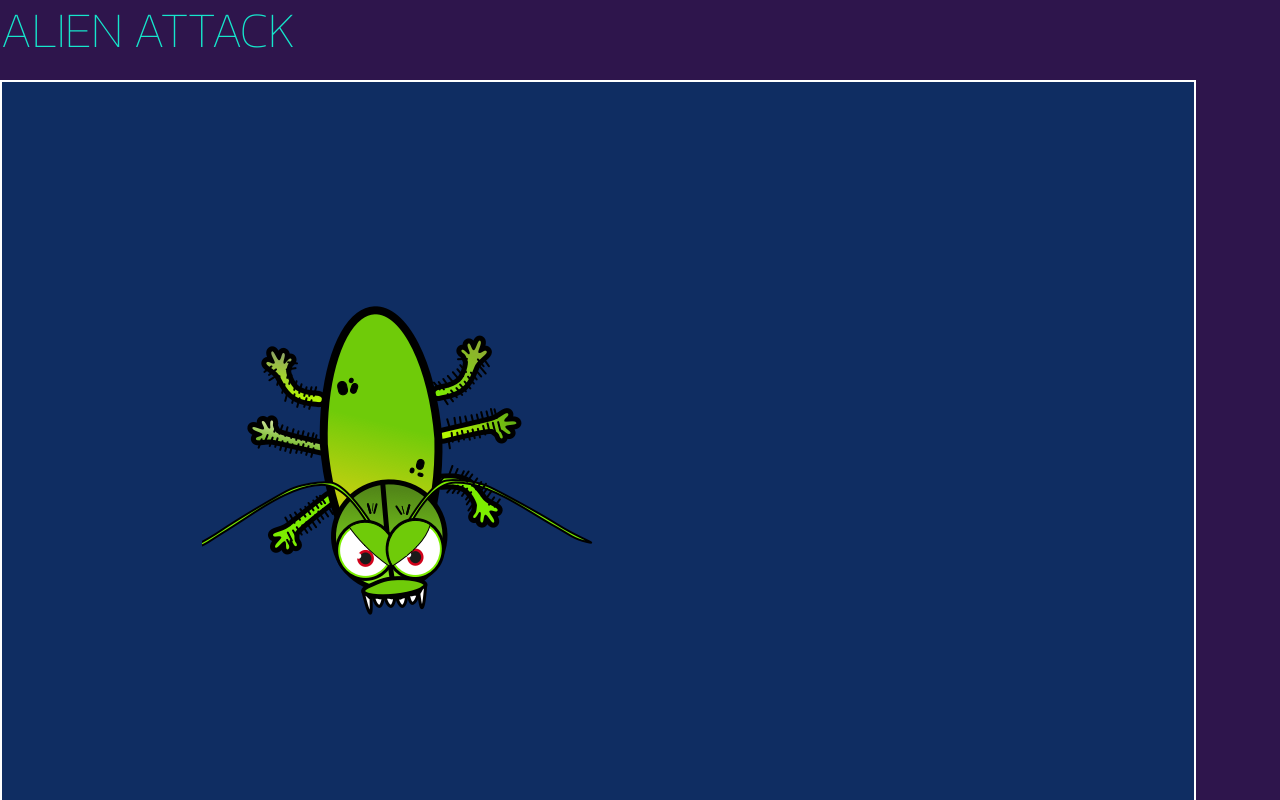
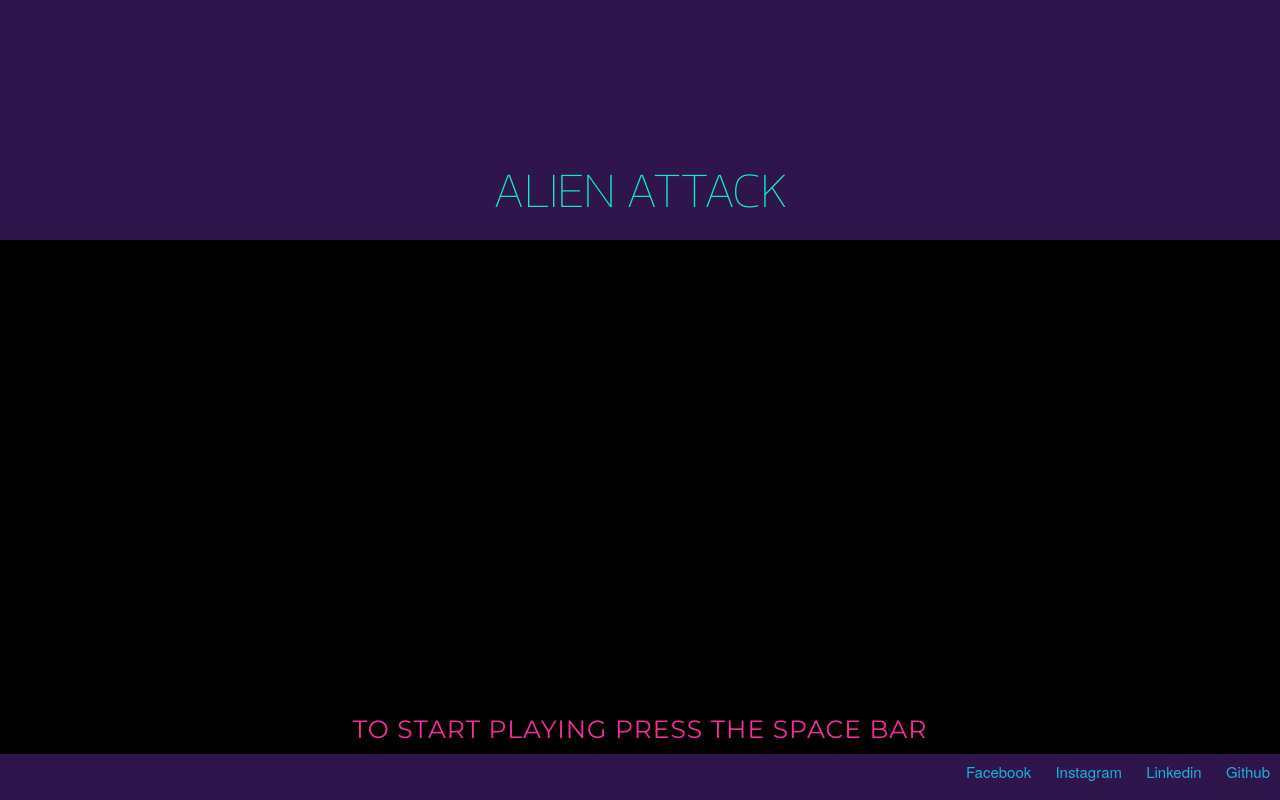
Before and after one commit to MicaelaLV/space-game, a plain HTML site: page alien-attack-game/index.html in a window 1280 px wide. Shown: the top 800 px of the page. Drawn offline with nearby package versions, Linux system fonts and the light colour scheme.

Commit message:
set landing pages styles

```diff
--- a/alien-attack-game/css/style.css
+++ b/alien-attack-game/css/style.css
@@ -5,13 +5,26 @@ font-family: 'Kanit', sans-serif;
 font-family: 'Work Sans', sans-serif;
 */
 
+*:before *:after {
+  box-sizing: border-box;
+}
 
+
+/* ---------- Body container */
 .main-container {
   background-color: #2E154C;
   color: white;
   width: 100vw;
   height: 100vh;
+}
 
+/* ----------- Logo stylings */
+.landing-logo {
+  margin: 0 auto;
+  width: 100vw;
+  position: absolute;
+  top: 20%;
+  text-align: center;
 }
 
 .logo {
@@ -22,7 +35,16 @@ font-family: 'Work Sans', sans-serif;
   font-size: 50px;
 }
 
+/* ------------ Message Section */
+#message-section{
+  position: absolute;
+  top: 30%;
+  height: 500px;
+  width: 100vw;
+  background-color: black;
+}
 
+/* ----------- Bugs Controls */
 div#container {
   border: 2px solid white;
   background-color: #0F2D62;
@@ -30,6 +52,7 @@ div#container {
   width: 90vw;
   margin-right: 20 auto;
   padding: 20px;
+  display:none;
 }
 
 .a {
@@ -37,28 +60,54 @@ div#container {
   width: 400px;
   position: absolute;
   background: url('../img/alienbug.jpg')no-repeat center;
+  display: none;
 }
 
-
-
-.kill {
-  height: 400px;
-  width: 400px;
+.killed {
+  height: 200px;
+  width: 200px;
   position: absolute;
   background-color: red;
 }
 
-/*.b {
-  height: 100px;
-  width: 100px;
-  position: fixed;
-
-  background-color:#00AAFF;
+/* ----------- Starting command */
+#js-starting-command {
+  position: absolute;
+  top: 88%;
+  height: 50px;
+  width: 100vw;
+  background-color: black;
+  color: #F72D99;
 }
 
-.c {
-  height: 100px;
-  width: 100px;
-  position: fixed;
-  background-color:#46FF28;
-}*/
+.starting-message {
+  font-family: 'Montserrat', sans-serif;
+  font-size: 25px;
+  text-transform: uppercase;
+  text-align: center;
+  margin-top: 5px;
+  letter-spacing: 1px;
+}
+
+
+/* ----------- Footer controls */
+
+.social-links {
+  position: absolute;
+  top: 95%;
+  width: 100vw;
+}
+ul.social-list-links {
+  float: right;
+}
+
+.social-list-links {
+  display: inline;
+  text-decoration: none;
+  text-align: right;
+}
+
+a:link {
+  text-decoration: none;
+  margin: 0 10px;
+}
--- a/alien-attack-game/index.html
+++ b/alien-attack-game/index.html
@@ -40,23 +40,23 @@
   </div>
 
   <div id="container">
-    <div class="a alive killed">
+    <div id="bug" class="a">
     </div>
     <!--<div class="b"></div-->
     <!--<div class="c"></div>-->
 </div>
     <!--PLAY HERE SELECTION-->
-  <div id="starting-command">
-<p>To start playing press the Space bar</p>
+  <div id="js-starting-command">
+<p class="starting-message">To start playing press the Space bar</p>
   </div>
     <!--FOOTER & SOCIAL LINKS-->
-<footer>
+<footer class="social-links">
   <!--<p>Developed by MLV - If you've liked it please show some love on my socials</p>-->
-    <ul>
-      <li><a href="#">Facebook<img src="" alt=""></a></li>
-        <li><a href="#">Instagram<img src="" alt=""></a></li>
-          <li><a href="#">Linkedin<img src="" alt=""></a></li>
-            <li><a href="#">Github<img src="" alt=""></a></li>
+    <ul class="social-list-links">
+      <li class="social-list-links"><a href="#">Facebook<img src="" alt=""></a></li>
+        <li class="social-list-links"><a href="#">Instagram<img src="" alt=""></a></li>
+          <li class="social-list-links"><a href="#">Linkedin<img src="" alt=""></a></li>
+            <li class="social-list-links"><a href="#">Github<img src="" alt=""></a></li>
     </ul>
 </footer>
 
--- a/alien-attack-game/js/game.js
+++ b/alien-attack-game/js/game.js
@@ -42,8 +42,11 @@ Game.prototype.makeNewPosition = function($container) {
     return [nh, nw];
 };
 
-//click on death
+//click on instant death
 Game.prototype.catchBugs =
-    $(".a").on('click', function(evt){
-      console.log("you've clicked the bug");
+    $("#bug").on('click', function(evt){
+      $('#bug').removeClass("a").addClass('killed');
+      //$('#bug').addClass('killed');
+      console.log('you clicked on the bug');
+
     });
```
